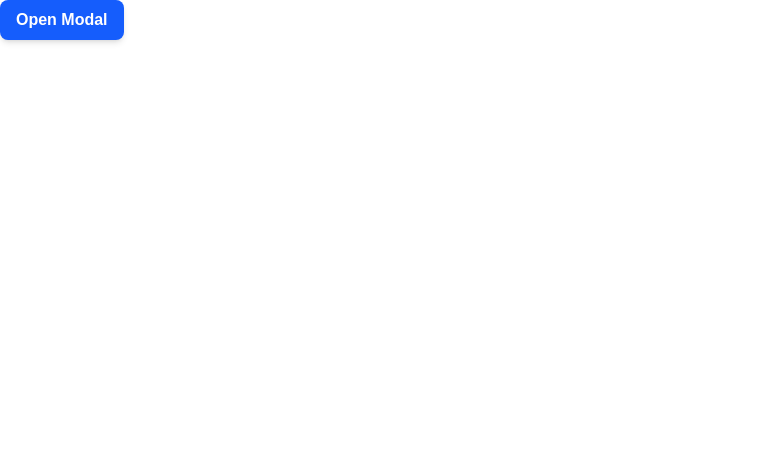
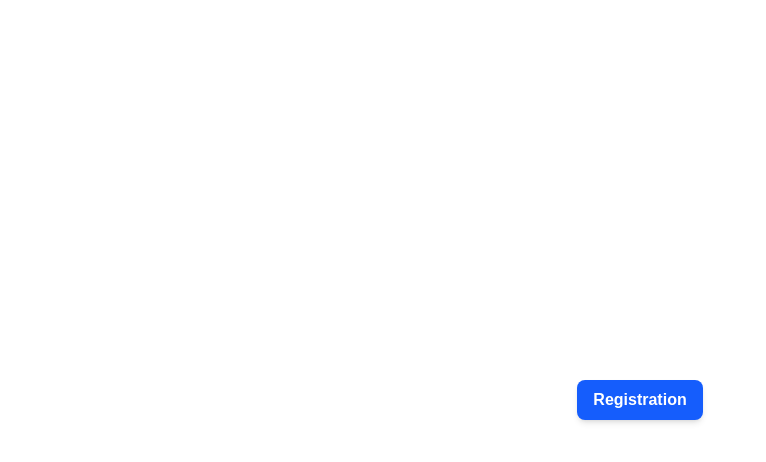
Before and after one commit to MosilevichS/SadBatyaProject, a Next.js app: page / in a window 1280 px wide. Shown: the top 462 px of the page, without its empty margins (0-766 px from the left). Built offline with nearby package versions, Linux system fonts and the light colour scheme.

Commit message:
refactor: adjusted  modal button

```diff
--- a/src/widgets/header/header.tsx
+++ b/src/widgets/header/header.tsx
@@ -9,9 +9,9 @@
 
 
     return (
-        <div>
+        <div className="p-10 flex justify-center items-center h-screen" >
             <button onClick={()=>setModalOpen(true)} className="bg-blue-600  hover:bg-blue-700 text-white font-semibold py-2 px-4 rounded-lg shadow-md transition duration-1000">
-                Open Modal
+                Registration
             </button>
 
 
```
